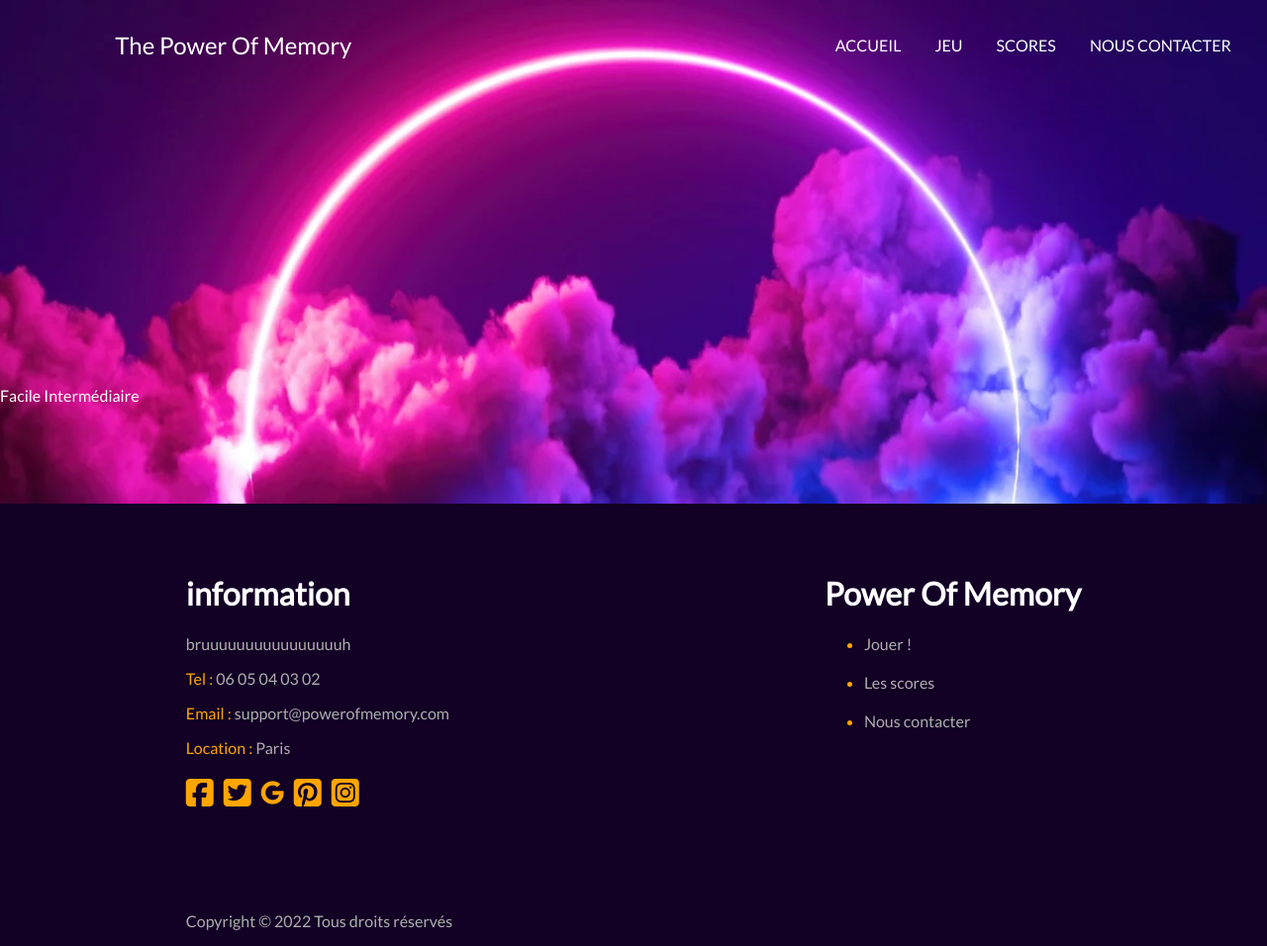
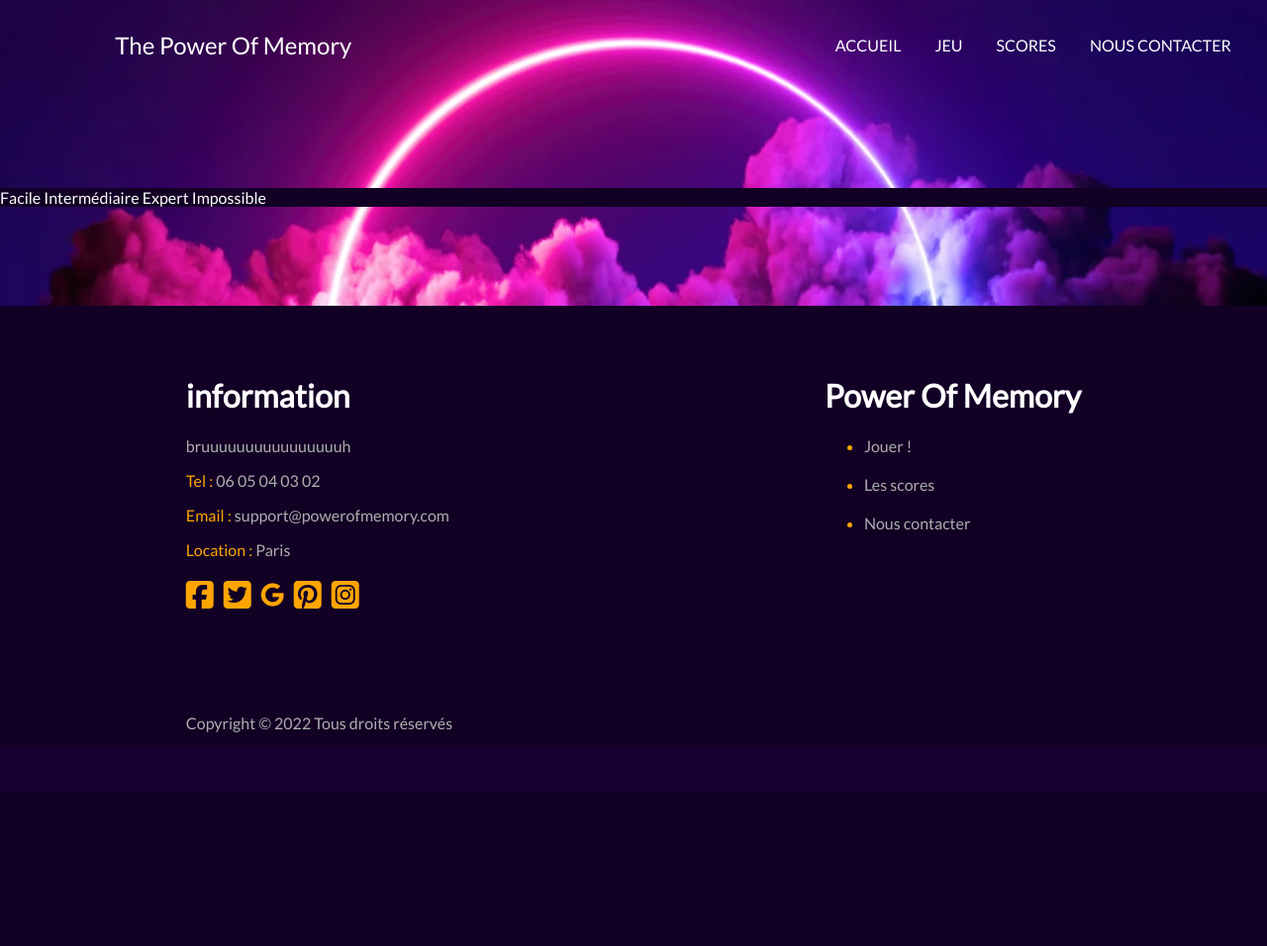
Before and after one commit to JeanFourest/Puissance_4, a PHP site: page /memory.html in a window 1280 px wide. Shown: the whole page at 99% size. After the commit the page ends 740 px from the top, so only its background shows below. Run offline with PHP 8.4, Linux system fonts and the light colour scheme; some libraries are stand-ins or nearby versions.

Commit message:
mise en place

```diff
--- a/assets/memory/main.css
+++ b/assets/memory/main.css
@@ -14,6 +14,6 @@ body
 
 .leJeu
 {
-    margin-top: 300px;
-    background-color: ;
+    margin-top: 100px;
+    background-color: rgb(18, 0, 37);
 }
--- a/memory.html
+++ b/memory.html
@@ -35,8 +35,8 @@
         <div class="lesDifficulte">
             <a href="">Facile</a>
             <a href="">Intermédiaire</a>
-            <a href=""></a>
-            <a href=""></a>
+            <a href="">Expert</a>
+            <a href="">Impossible</a>
         </div>
     </div>
 
```
